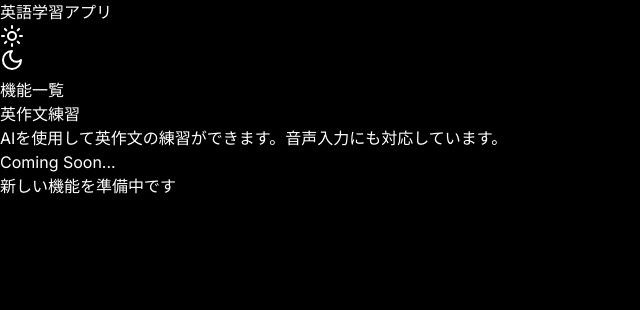
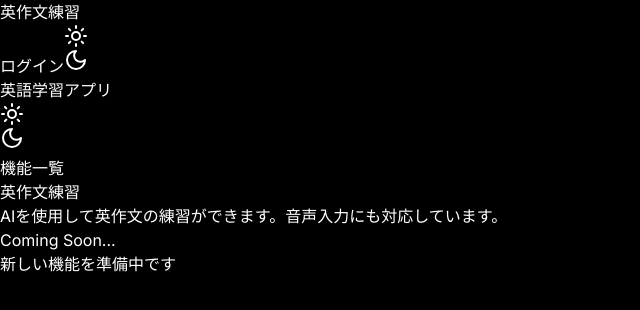
Before and after one commit to noshin0061/Trove, a Next.js app in the folder frontend/: page / in a window 1280 px wide. Shown: the top 310 px of the page, without its empty margins (0-640 px from the left). Built offline with nearby package versions, Linux system fonts and the light colour scheme.

Commit message:
added logout Navigation

```diff
--- a/frontend/src/app/layout.tsx
+++ b/frontend/src/app/layout.tsx
@@ -2,6 +2,7 @@ import { Inter } from 'next/font/google'
 import './globals.css'
 import { ThemeProvider } from '@/components/theme-provider'
 import { AuthProvider } from '@/contexts/AuthContext'
+import { Navigation } from '@/components/Navigation'
 
 const inter = Inter({ subsets: ['latin'] })
 
@@ -20,6 +21,7 @@ export default function RootLayout({
           disableTransitionOnChange
         >
           <AuthProvider>
+            <Navigation />
             {children}
           </AuthProvider>
         </ThemeProvider>
--- /dev/null
+++ b/frontend/src/components/Navigation.tsx
@@ -0,0 +1,37 @@
+// components/Navigation.tsx
+'use client'
+
+import Link from 'next/link'
+import { useAuth } from '@/hooks/useAuth'
+import { ThemeToggle } from '@/components/theme-toggle'
+
+export function Navigation() {
+  const { isAuthenticated, isLoading } = useAuth()
+
+  return (
+    <header className="border-b dark:border-gray-800">
+      <div className="max-w-2xl mx-auto px-4 py-3 flex justify-between items-center">
+        <div className="flex items-center gap-4">
+          <Link href="/" className="text-xl font-bold text-gray-900 dark:text-white">
+            英作文練習
+          </Link>
+        </div>
+        <div className="flex items-center gap-4">
+          {!isLoading && (
+            <Link
+              href={isAuthenticated ? '/logout' : '/login'}
+              className={`font-medium ${
+                isAuthenticated
+                  ? 'text-red-600 hover:text-red-700'
+                  : 'text-blue-600 hover:text-blue-700'
+              }`}
+            >
+              {isAuthenticated ? 'ログアウト' : 'ログイン'}
+            </Link>
+          )}
+          <ThemeToggle />
+        </div>
+      </div>
+    </header>
+  )
+}
```
